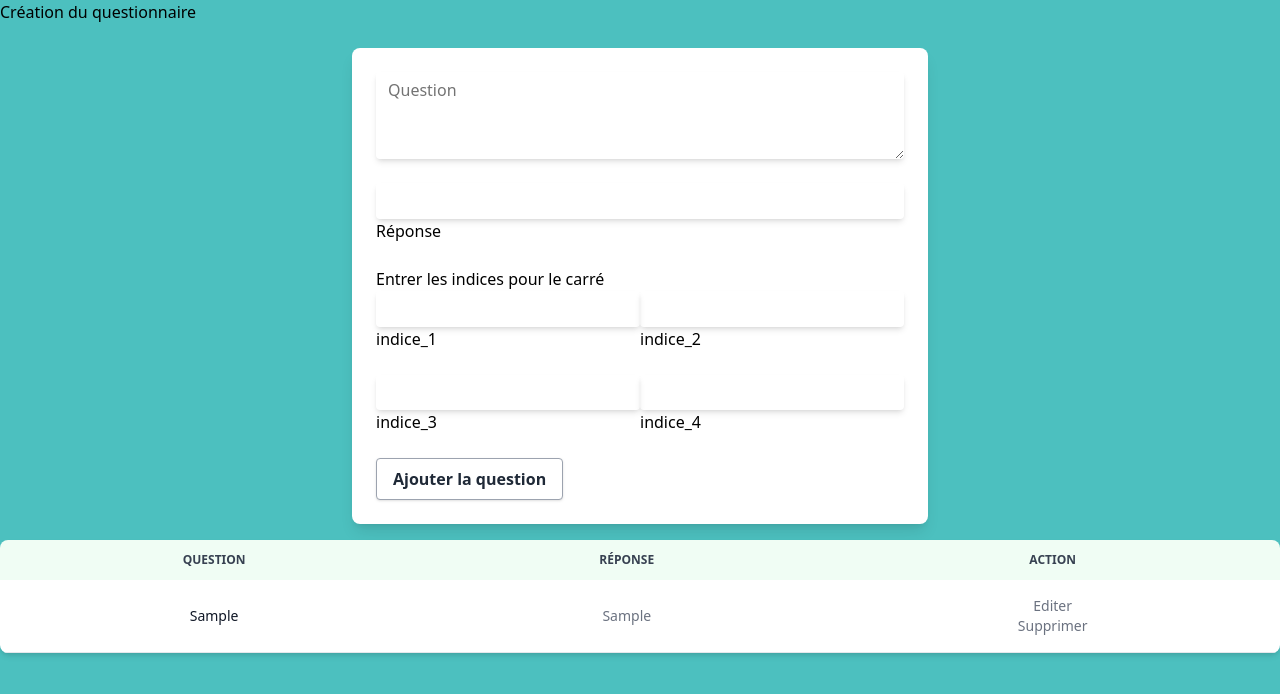
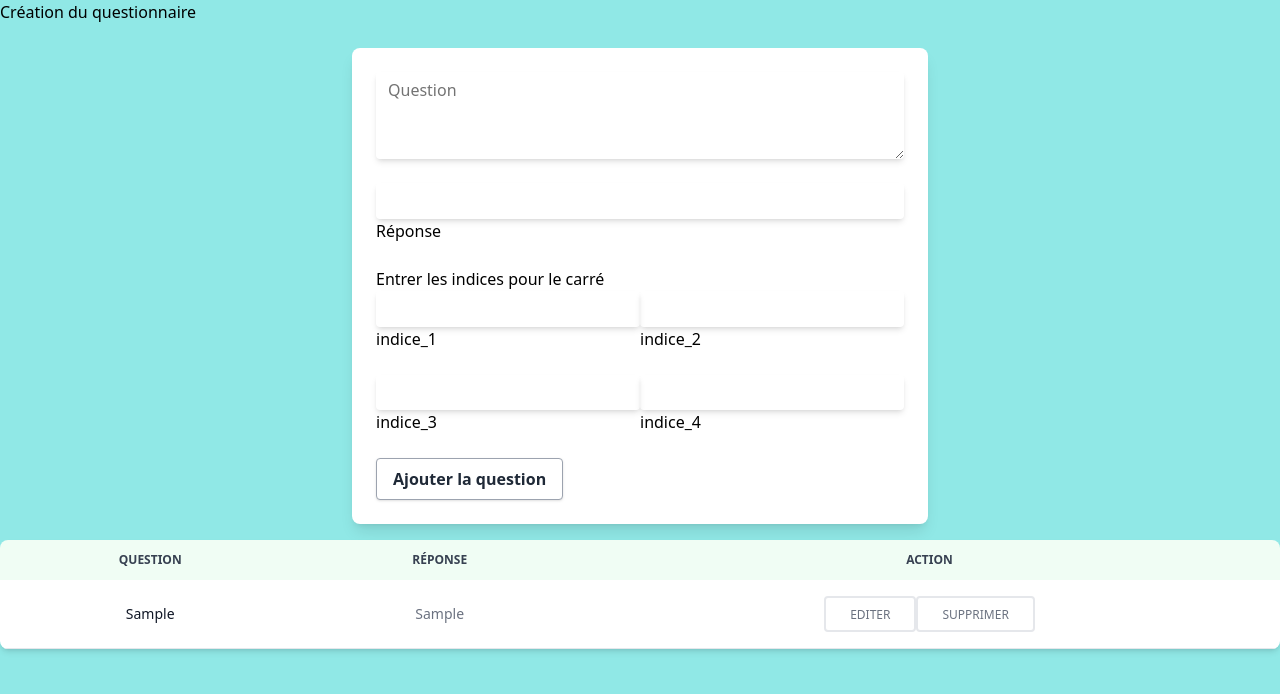
Before and after one commit to Nuageblanc7000/game_project, a React (Create React App) app: page /create in a window 1280 px wide. Both pictures are taken after typing "Sample", "Sample", "Sample", "Sample", "Sample", "Sample" into the empty fields and a click on the button "Ajouter la question". Shown: the top 694 px of the page. Built offline with nearby package versions, Linux system fonts and the light colour scheme.

Commit message:
correctif double click sur ajout question

```diff
--- a/package.json
+++ b/package.json
@@ -15,6 +15,7 @@
     "react-scripts": "^5.0.1",
     "router-dom": "^2.2.10",
     "sass": "^1.58.3",
+    "tw-elements": "^1.0.0-beta1",
     "web-vitals": "^2.1.4"
   },
   "scripts": {
--- a/src/Pages/formPage/FormPage.jsx
+++ b/src/Pages/formPage/FormPage.jsx
@@ -10,7 +10,7 @@ export default function FormPage() {
     question: "",
     response: "",
     Input: [
-      { indice_1: "" },
+      { indice_1: defaultResponse },
       { indice_2: "" },
       { indice_3: "" },
       { indice_4: "" },
@@ -20,11 +20,10 @@ export default function FormPage() {
     register,
     handleSubmit,
     reset,
-    formState: { errors, isSubmitting, submitCount },
+    formState: { isSubmitting },
   } = useForm(defaultValues);
   function handleChange(e) {
     e.stopPropagation();
-    console.log(e.target.value);
     setDefaultResponse(e.target.value);
   }
 
@@ -32,6 +31,9 @@ export default function FormPage() {
     setQuestions([...questions, { ...values, id: crypto.randomUUID() }]);
     reset();
     setDefaultResponse("");
+  }
+  function handleDelete(question) {
+    setQuestions(questions.filter((q) => q.id !== question.id));
   }
   console.log(questions);
 
@@ -78,9 +80,9 @@ export default function FormPage() {
               name={"indice_1"}
               options={{
                 name: "Input[0]",
-                options: { required: true, value: defaultResponse },
+                options: { value: defaultResponse },
               }}
-              value={defaultResponse}
+              defaultResponse={defaultResponse}
             />
             <Input
               register={register}
@@ -109,7 +111,7 @@ export default function FormPage() {
           </button>
         </form>
       </div>
-      <ListQuestion questions={questions} />
+      <ListQuestion questions={questions} handleDelete={handleDelete} />
     </div>
   );
 }
--- a/src/Pages/formPage/components/listQuestion/ListQuestion.jsx
+++ b/src/Pages/formPage/components/listQuestion/ListQuestion.jsx
@@ -1,6 +1,6 @@
 import Question from "../question/Question";
 
-export default function ListQuestion({ questions = [] }) {
+export default function ListQuestion({ questions = [], handleDelete }) {
   return (
     <div className="relative overflow-x-auto shadow-md sm:rounded-lg mt-4 mb-4">
       <table className="w-full text-sm text-left text-gray-500 dark:text-gray-400">
@@ -18,9 +18,23 @@ export default function ListQuestion({ questions = [] }) {
           </tr>
         </thead>
         <tbody>
-          {questions.length
-            ? questions.map((q) => <Question question={q} key={q.id} />)
-            : ""}
+          {questions.length ? (
+            questions.map((q) => (
+              <Question
+                question={q}
+                handleDelete={() => handleDelete(q)}
+                key={q.id}
+              />
+            ))
+          ) : (
+            <tr>
+              <td>
+                <div>
+                  <h2 className="text-center">La liste est vide</h2>
+                </div>
+              </td>
+            </tr>
+          )}
         </tbody>
       </table>
     </div>
--- a/src/Pages/formPage/components/question/Question.jsx
+++ b/src/Pages/formPage/components/question/Question.jsx
@@ -1,4 +1,4 @@
-export default function Question({ question }) {
+export default function Question({ question, handleDelete }) {
   return (
     <tr className="bg-white border-b dark:bg-gray-800 dark:border-gray-700">
       <th
@@ -9,8 +9,15 @@ export default function Question({ question }) {
       </th>
       <td className="px-6 py-4 text-center">{question.response} </td>
       <td className="px-6 py-4  text-center">
-        <div>Editer</div>
-        <div>Supprimer</div>
+        <button className="inline-block rounded border-2 border-warning px-6 pt-2 pb-[6px] text-xs font-medium uppercase leading-normal text-warning transition duration-150 ease-in-out hover:border-warning-600 hover:bg-neutral-500 hover:bg-opacity-10 hover:text-warning-600 focus:border-warning-600 focus:text-warning-600 focus:outline-none focus:ring-0 active:border-warning-700 active:text-warning-700 dark:hover:bg-neutral-100 dark:hover:bg-opacity-10">
+          Editer
+        </button>
+        <button
+          className="inline-block rounded border-2 border-danger px-6 pt-2 pb-[6px] text-xs font-medium uppercase leading-normal text-danger transition duration-150 ease-in-out hover:border-danger-600 hover:bg-neutral-500 hover:bg-opacity-10 hover:text-danger-600 focus:border-danger-600 focus:text-danger-600 focus:outline-none focus:ring-0 active:border-danger-700 active:text-danger-700 dark:hover:bg-neutral-100 dark:hover:bg-opacity-10"
+          onClick={handleDelete}
+        >
+          Supprimer
+        </button>
       </td>
     </tr>
   );
--- a/src/Pages/formPage/input/Input.jsx
+++ b/src/Pages/formPage/input/Input.jsx
@@ -1,5 +1,5 @@
 import styles from "./input.module.scss";
-export default function Square({ register, options, name, value }) {
+export default function Input({ register, options, name, defaultResponse }) {
   return (
     <div
       className={`relative mb-6 ${styles.formWidth}`}
@@ -10,8 +10,8 @@ export default function Square({ register, options, name, value }) {
         className="peer block min-h-[auto] shadow-md w-full rounded border-0 bg-transparent py-[0.32rem] px-3 leading-[1.6] outline-none transition-all duration-200 ease-linear focus:placeholder:opacity-100 data-[te-input-state-active]:placeholder:opacity-100 motion-reduce:transition-none dark:text-neutral-200 dark:placeholder:text-neutral-200 [&:not([data-te-input-placeholder-active])]:placeholder:opacity-0"
         id={name}
         placeholder={name}
-        value={value ? value : undefined}
         {...register(options.name, { ...options.options })}
+        value={defaultResponse ?? defaultResponse}
       />
       <label htmlFor={name}>{name}</label>
     </div>
--- a/src/assets/styles/theme.scss
+++ b/src/assets/styles/theme.scss
@@ -1,5 +1,5 @@
 :root {
-  --primary-t1: #4cc0bf;
+  --primary-t1: #7ce4e2d8;
 }
 .bg-t1 {
   background-color: var(--primary-t1);
--- a/tailwind.config.js
+++ b/tailwind.config.js
@@ -5,4 +5,4 @@ module.exports = {
     extend: {},
   },
   plugins: [],
-}
+};
```
Also changed, not shown: 1 other file (tests, documents, lock files or other folders).
